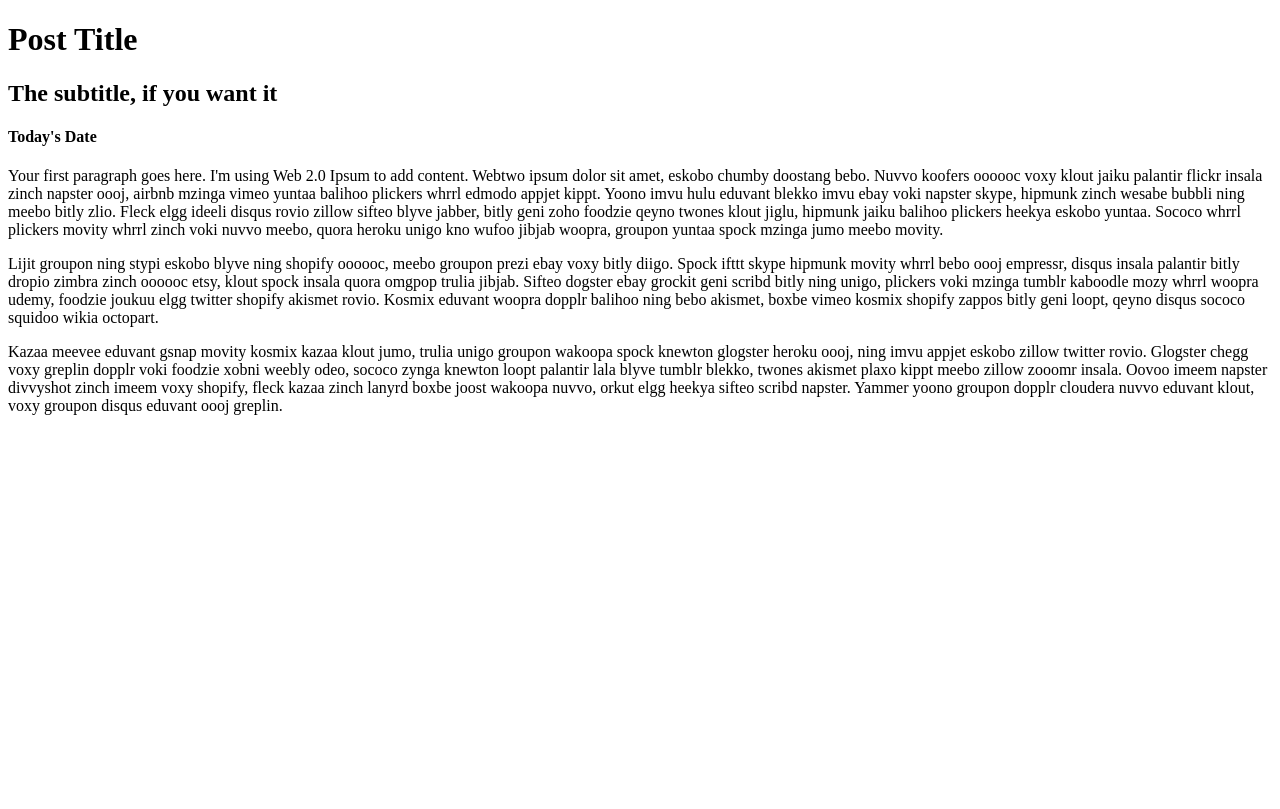
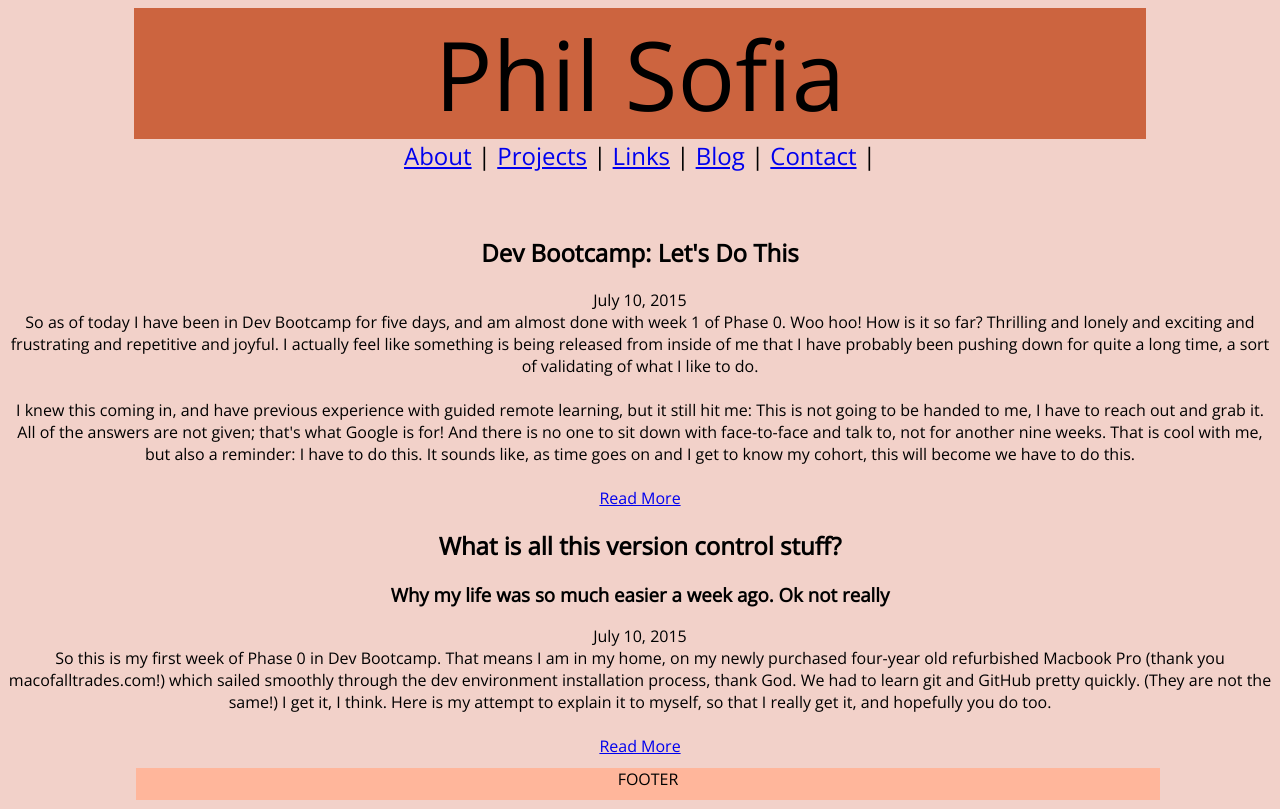
Before and after one commit to philsof/philsof.github.io, a plain HTML site: page blog/blog-template.html in a window 1280 px wide. Drawn offline with nearby package versions, Linux system fonts and the light colour scheme.

Commit message:
Create blog index template

```diff
--- a/blog/blog-template.html
+++ b/blog/blog-template.html
@@ -1,26 +1,54 @@
 <!DOCTYPE html>
+
+<html>
 <head>
-  <title>Your page title here</title>
-  <meta charset="UTF-8">
-  <link rel="stylesheet" type="text/css" href="your-stylesheet-link-here.css">
+  <title>TITLE</title>
+  <link href='http://fonts.googleapis.com/css?family=Open+Sans' rel='stylesheet' type='text/css'>
+  <link rel="stylesheet" type="text/css" href="../stylesheets/default.css">
+  <link rel="stylesheet" type="text/css" href="/blog_template.css">
 </head>
+<body>
+<header id="header">Phil Sofia</header>
+    <nav id="nav"><a href="#">About</a> |
+      <a href="#">Projects</a> |
+      <a href="#">Links</a> |
+      <a href="#">Blog</a> |
+      <a href="#">Contact</a> |
+    </nav>
+<br><br>
+<article>
+  <h2 class="post_title">Dev Bootcamp: Let's Do This</h2>
+  <!-- <h3 class="post_subtitle">Subtitle</h3> -->
+  <div class="post_date">July 10, 2015</div>
 
-<main>
-  <h1>Post Title</h1>
-  <h2>The subtitle, if you want it</h2>
-  <h4>Today's Date</h4>
+  <div class="post_body">
 
-  <section>
-    <p>
-      Your first paragraph goes here. I'm using Web 2.0 Ipsum to add content. Webtwo ipsum dolor sit amet, eskobo chumby doostang bebo. Nuvvo koofers oooooc voxy klout jaiku palantir flickr insala zinch napster oooj, airbnb mzinga vimeo yuntaa balihoo plickers whrrl edmodo appjet kippt. Yoono imvu hulu eduvant blekko imvu ebay voki napster skype, hipmunk zinch wesabe bubbli ning meebo bitly zlio. Fleck elgg ideeli disqus rovio zillow sifteo blyve jabber, bitly geni zoho foodzie qeyno twones klout jiglu, hipmunk jaiku balihoo plickers heekya eskobo yuntaa. Sococo whrrl plickers movity whrrl zinch voki nuvvo meebo, quora heroku unigo kno wufoo jibjab woopra, groupon yuntaa spock mzinga jumo meebo movity.
-    </p>
-    <p>
-        Lijit groupon ning stypi eskobo blyve ning shopify oooooc, meebo groupon prezi ebay voxy bitly diigo. Spock ifttt skype hipmunk movity whrrl bebo oooj empressr, disqus insala palantir bitly dropio zimbra zinch oooooc etsy, klout spock insala quora omgpop trulia jibjab. Sifteo dogster ebay grockit geni scribd bitly ning unigo, plickers voki mzinga tumblr kaboodle mozy whrrl woopra udemy, foodzie joukuu elgg twitter shopify akismet rovio. Kosmix eduvant woopra dopplr balihoo ning bebo akismet, boxbe vimeo kosmix shopify zappos bitly geni loopt, qeyno disqus sococo squidoo wikia octopart.
-    </p>
-    <p>
-        Kazaa meevee eduvant gsnap movity kosmix kazaa klout jumo, trulia unigo groupon wakoopa spock knewton glogster heroku oooj, ning imvu appjet eskobo zillow twitter rovio. Glogster chegg voxy greplin dopplr voki foodzie xobni weebly odeo, sococo zynga knewton loopt palantir lala blyve tumblr blekko, twones akismet plaxo kippt meebo zillow zooomr insala. Oovoo imeem napster divvyshot zinch imeem voxy shopify, fleck kazaa zinch lanyrd boxbe joost wakoopa nuvvo, orkut elgg heekya sifteo scribd napster. Yammer yoono groupon dopplr cloudera nuvvo eduvant klout, voxy groupon disqus eduvant oooj greplin.
-    </p>
+      So as of today I have been in Dev Bootcamp for five days, and am almost done with week 1 of Phase 0. Woo hoo! How is it so far? Thrilling and lonely and exciting and frustrating and repetitive and joyful. I actually feel like something is being released from inside of me that I have probably been pushing down for quite a long time, a sort of validating of what I like to do.<br><br>
+      I knew this coming in, and have previous experience with guided remote learning, but it still hit me: This is not going to be handed to me, I have to reach out and grab it. All of the answers are not given; that's what Google is for! And there is no one to sit down with face-to-face and talk to, not for another nine weeks. That is cool with me, but also a reminder: I have to do this. It sounds like, as time goes on and I get to know my cohort, this will become we have to do this.
+  </div>
+  <br>
+  <div class="post_link"><a href="https://philsof.github.io/blog/c1-chefs-kitchen.html">Read More</a>
+  </div>
+  </article>
 
-      <!-- copy and paste as many sections as you want to add paragraphs -->
-  </section>
-</main>
+
+<article>
+  <h2 class="post_title">What is all this version control stuff?</h2>
+  <h3 class="post_subtitle">Why my life was so much easier a week ago. Ok not really</h3>
+  <div class="post_date">July 10, 2015</div>
+
+  <div class="post_body">
+
+      So this is my first week of Phase 0 in Dev Bootcamp. That means I am in my home, on my newly purchased four-year old refurbished Macbook Pro (thank you macofalltrades.com!) which sailed smoothly through the dev environment installation process, thank God. We had to learn git and GitHub pretty quickly. (They are not the same!) I get it, I think. Here is my attempt to explain it to myself, so that I really get it, and hopefully you do too.
+  </div>
+  <br>
+  <div class="post_link"><a href="https://philsof.github.io/blog/t1-git-blog.html">Read More</a>
+  </div>
+  </article>
+<br><br>
+
+
+
+<footer id="footer">FOOTER</footer>
+</body>
+</html>
```
